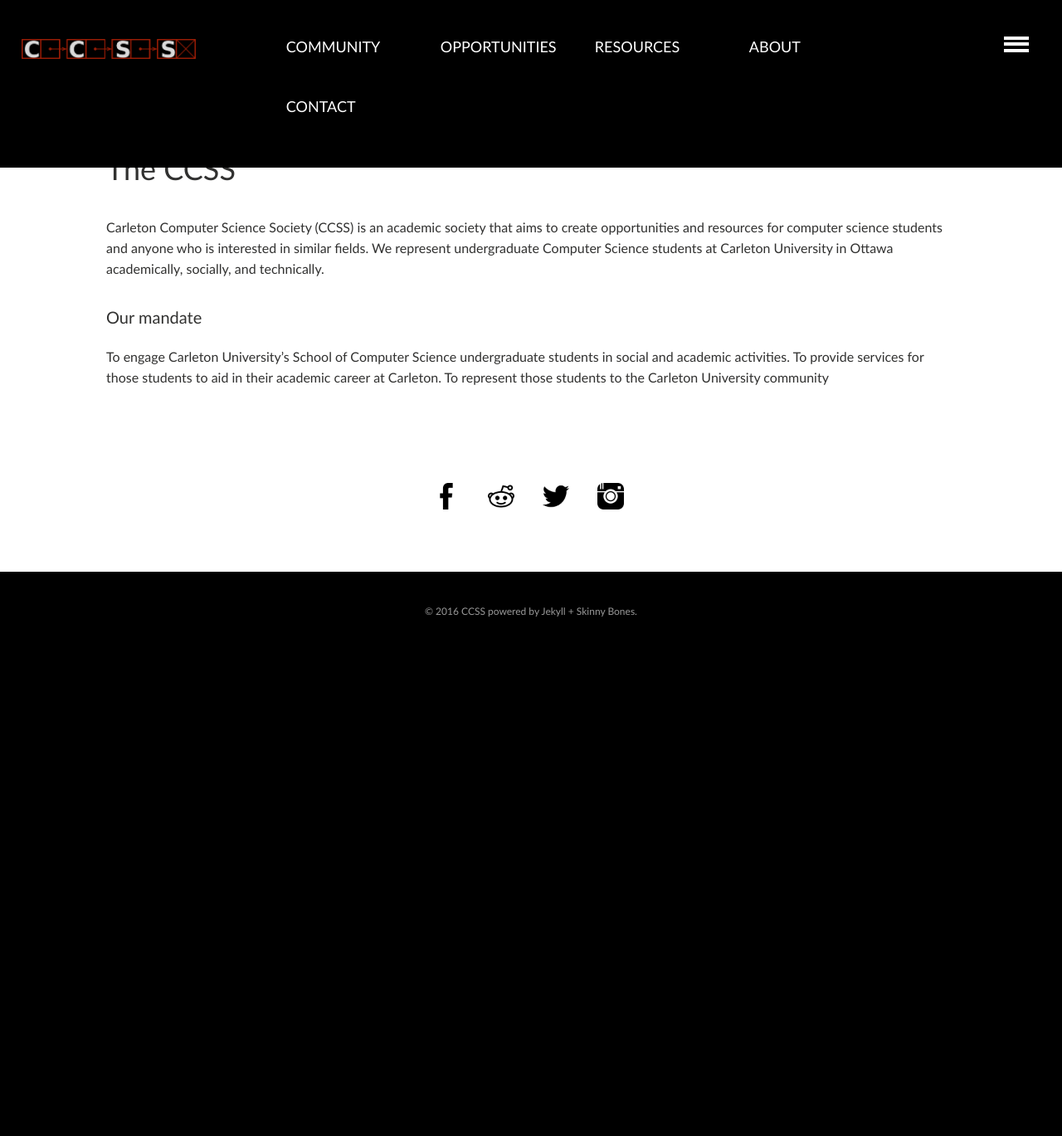
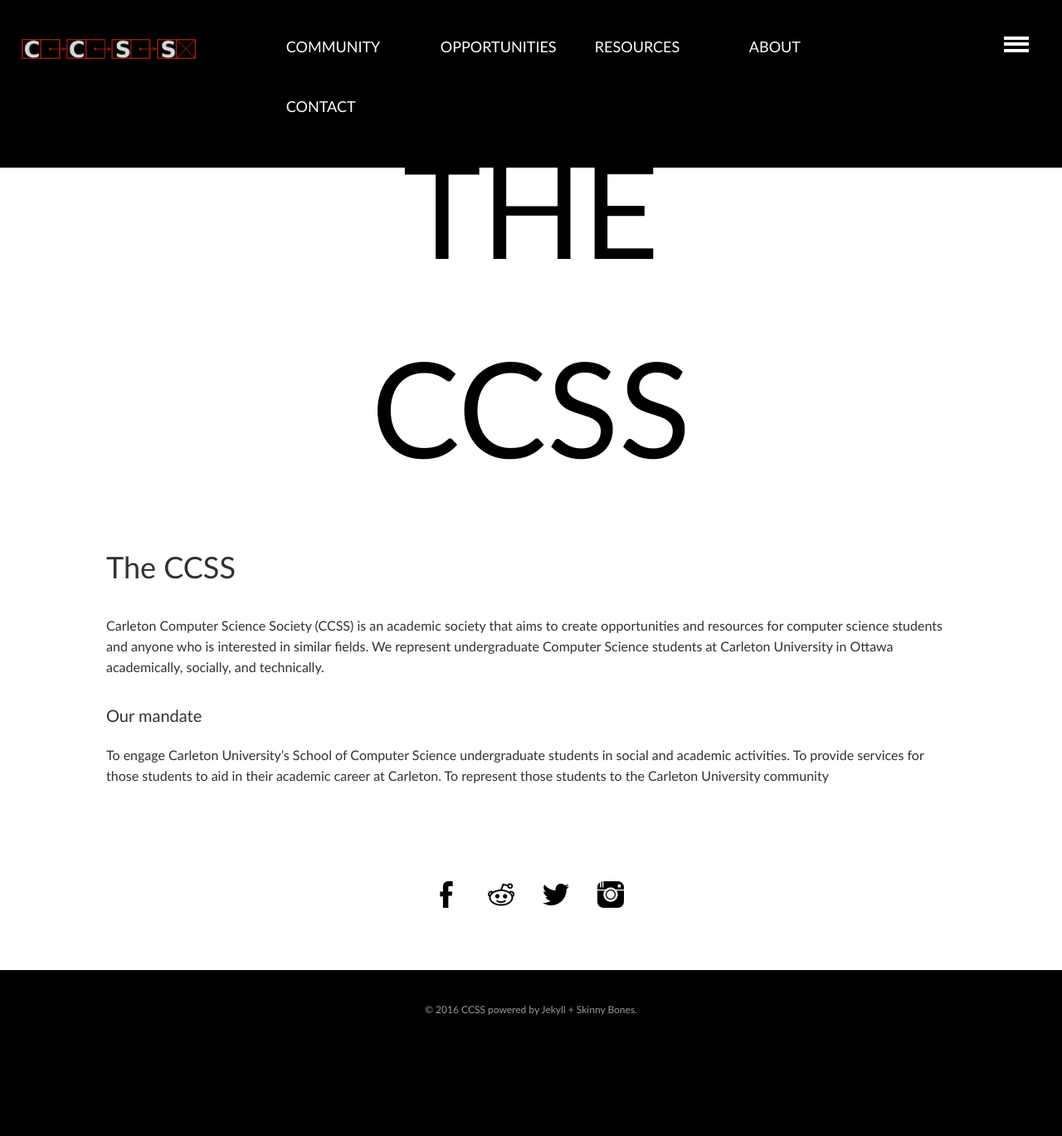
Before and after one commit to brittnylapierre/ccss_web, a Jekyll site: the page built from about/index.md, in a window 1280 px wide. Shown: the whole page at 83% size. Built offline with Jekyll 4.4.1, drawn with Linux system fonts in a browser that asks for light colours; before the commit the page ends 900 px from its top, so only the background shows below that.

Commit message:
Update index.md

```diff
--- a/about/index.md
+++ b/about/index.md
@@ -3,6 +3,8 @@ layout: default
 permalink: about/
 title: About
 published: true
+subjecttext: THE CCSS
+subjectstyle: 'font-size: 10rem; color: black;'
 ---
 
 <div class='content-wrap'>
```
